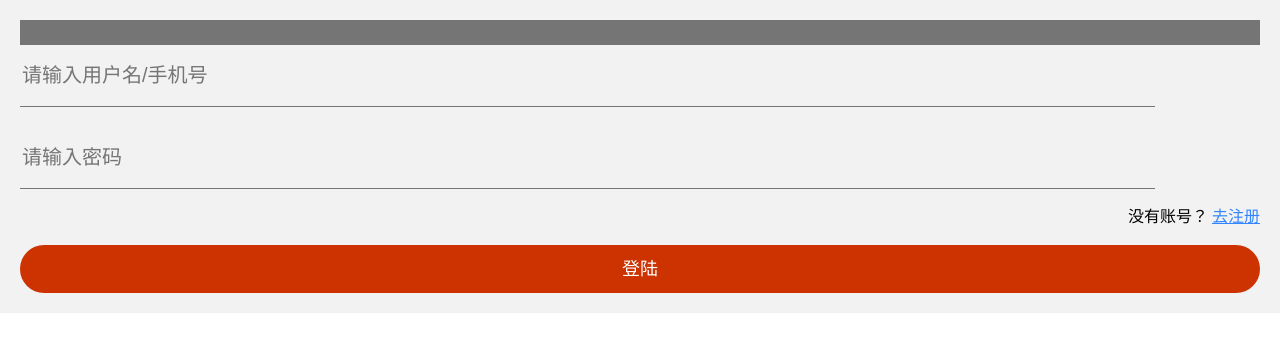
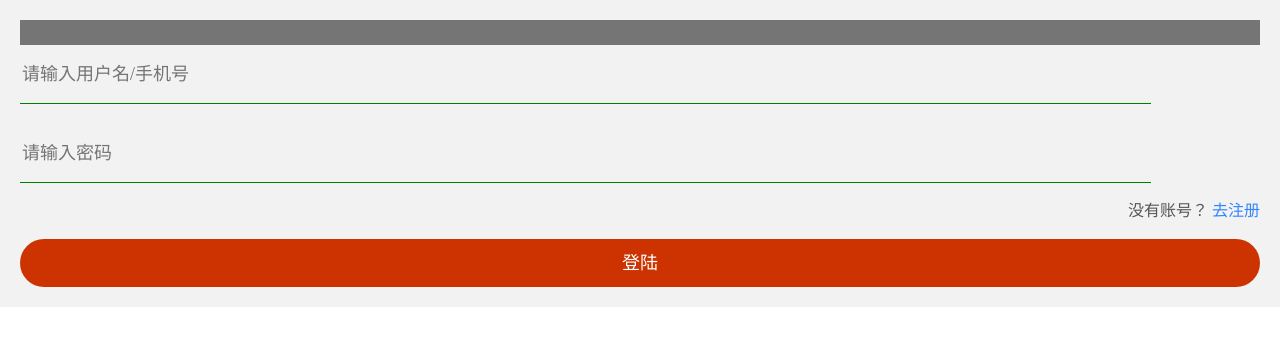
Before and after one commit to yusxiao-lian/toutiao, a Vue app: page /#/login in a window 1280 px wide. Shown: the top 352 px of the page. Built offline with nearby package versions, Linux system fonts and the light colour scheme; a small style sheet from the web is missing.

Commit message:
完成登录基本验证

```diff
--- a/babel.config.js
+++ b/babel.config.js
@@ -1,5 +1,12 @@
 module.exports = {
   presets: [
     '@vue/cli-plugin-babel/preset'
+  ],
+  plugins: [
+    ['import', {
+      libraryName: 'vant',
+      libraryDirectory: 'es',
+      style: true
+    }, 'vant']
   ]
 }
--- a/package.json
+++ b/package.json
@@ -8,7 +8,9 @@
     "lint": "vue-cli-service lint"
   },
   "dependencies": {
+    "axios": "^0.19.0",
     "core-js": "^3.4.3",
+    "vant": "^2.4.1",
     "vue": "^2.6.10",
     "vue-router": "^3.1.3"
   },
@@ -18,6 +20,7 @@
     "@vue/cli-service": "^4.1.0",
     "@vue/eslint-config-standard": "^4.0.0",
     "babel-eslint": "^10.0.3",
+    "babel-plugin-import": "^1.13.0",
     "eslint": "^5.16.0",
     "eslint-plugin-vue": "^5.0.0",
     "less": "^3.0.4",
--- a/src/apis/user.js
+++ b/src/apis/user.js
@@ -0,0 +1,11 @@
+// 先引入基准路径
+import axios from '@/utils/myaxios.js'
+
+// 暴露
+export const login = (data) => {
+  return axios({
+    method: 'post',
+    url: '/login',
+    data: data
+  })
+}
--- a/src/components/myinput.vue
+++ b/src/components/myinput.vue
@@ -1,14 +1,38 @@
 <template>
-  <input type="text" class="myinput" :class="{ 'gray': bgc === 'gray', 'skyblue': bgc === 'skyblue' }"  @input="handlemyinput">
+  <input type="text" class="myinput"
+    :class="{ 'gray': bgc === 'gray', 'skyblue': bgc === 'skyblue', 'success': status, 'err': !status}"
+    @input="handlemyinput" @blur="handleBlur">
 </template>
 
 <script>
 export default {
-  props: ['value', 'bgc'],
+  data () {
+    return {
+      status: true
+    }
+  },
+  props: ['value', 'bgc', 'rules', 'tips'],
   methods: {
+    // 当input发生改变时的操作
     handlemyinput (event) {
       let value = event.target.value
+      if (this.rules && this.rules.test(value)) {
+        this.status = true
+      } else {
+        this.status = false
+      }
       this.$emit('input', value)
+    },
+    // blur为input框失焦事件
+    handleBlur () {
+      let value = event.target.value
+      // 当输入数据不符合规则就进行提示
+      if (this.rules && !this.rules.test(value)) {
+        this.$toast.fail({
+          message: this.tips || '输入内容不正确',
+          duration: 3000
+        })
+      }
     }
   }
 }
@@ -21,7 +45,7 @@
     border: none;
     border-bottom: 1px solid #757575;
     outline: none;
-    font-size: 20px;
+    font-size: 18px;
     color: #949494;
 }
 .gray {
@@ -30,4 +54,10 @@
 .skyblue {
     background: skyblue;
 }
+.success {
+    border-bottom-color: green;
+}
+.err {
+    border-bottom-color: red;
+}
 </style>
--- a/src/main.js
+++ b/src/main.js
@@ -3,8 +3,13 @@
 
 // 引入路由router
 import router from '@/router/index.js'
+
 // 初始化样式
 import '@/styles/reset.css'
+
+// 引入vant
+import { Toast } from 'vant'
+Vue.use(Toast)
 
 Vue.config.productionTip = false
 
--- a/src/router/index.js
+++ b/src/router/index.js
@@ -3,7 +3,7 @@
 
 // 引入组件
 import login from '@/views/Login.vue'
-
+import personal from '@/views/Personal.vue'
 // 使用路由
 Vue.use(VueRouter)
 
@@ -14,6 +14,11 @@
       name: 'Login',
       path: '/login',
       component: login
+    },
+    {
+      name: 'Personal',
+      path: '/personal',
+      component: personal
     }
   ]
 })
--- a/src/utils/myaxios.js
+++ b/src/utils/myaxios.js
@@ -0,0 +1,6 @@
+import axios from 'axios'
+// 设置基准路径
+axios.defaults.baseURL = 'http://localhost:3000'
+
+// 暴露
+export default axios
--- a/src/views/Login.vue
+++ b/src/views/Login.vue
@@ -5,36 +5,69 @@
       <div class="close"><span class="iconfont iconicon-test"></span></div>
       <div class="logo"><span class="iconfont iconnew"></span></div>
       <div class="inputs">
-        <myinput placeholder='请输入用户名/手机号' :value="user.username" @input="handlemyinput" bgc="gray"></myinput>
-        <myinput placeholder="请输入密码" v-model="user.password" bgc="gray"></myinput>
+        <myinput placeholder='请输入用户名/手机号' :value="user.username" @input="handlemyinput" bgc="gray"
+         :rules="/^(\d{5,6})$|^(1\d{10})$/"
+         tips="请输入正确的数据格式哦"></myinput>
+        <myinput placeholder="请输入密码"
+         v-model="user.password" bgc="gray"
+         :rules="/^\S{3,18}$/"
+         tips="请输入3-18位的密码"></myinput>
       </div>
       <p class="tips">
         没有账号？
         <a href="#/register" class="">去注册</a>
       </p>
      <mybutton @click="login">登陆</mybutton>
+     <!-- <van-button type="primary">vant按钮</van-button> -->
     </div>
   </div>
 </template>
 
 <script>
+// import { Button } from 'vant'
 import mybutton from '@/components/mybutton.vue'
 import myinput from '@/components/myinput.vue'
+import { login } from '@/apis/user.js'
 export default {
   data () {
     return {
       user: {
-        username: 'a',
+        username: '',
         password: ''
       }
     }
   },
   components: {
     mybutton, myinput
+    // 'van-button': Button
   },
   methods: {
-    login () {
-      console.log(this.user)
+    // 旧的方法
+    async login () {
+      //   console.log(this.user)
+      //   this.$toast('提示内容')
+      // 旧的方法
+      //   login(this.user).then((res) => {
+      //     console.log(res)
+      //   }).catch((err) => {
+      //     console.log(err)
+      //   })
+      // 新的方法用async合await，可实现同步
+      // 先验证用户输入的数据符不符合规则
+      if (/^(\d{5,6})$|^(1\d{10})$/.test(this.user.username) && /^\S{3,18}$/.test(this.user.password)) {
+        // 符合格式规范再进行验证
+        let result = await login(this.user) // 用await能获取操作后得到的结果
+        // console.log(result)
+        if (result.data.message === '用户不存在') {
+          this.$toast.fail(result.data.message)
+        } else {
+          this.$router.push({ name: 'Personal' })
+        }
+      } else {
+        this.$toast.fail({
+          message: '请输入正确的数据格式哦'
+        })
+      }
     },
     handlemyinput (data) {
       this.user.username = data
--- /dev/null
+++ b/src/views/Personal.vue
@@ -0,0 +1,15 @@
+<template>
+  <div class="personal">
+      <p>个人中心</p>
+  </div>
+</template>
+
+<script>
+export default {
+
+}
+</script>
+
+<style>
+
+</style>
```
Also changed, not shown: 1 other file (tests, documents, lock files or other folders).
